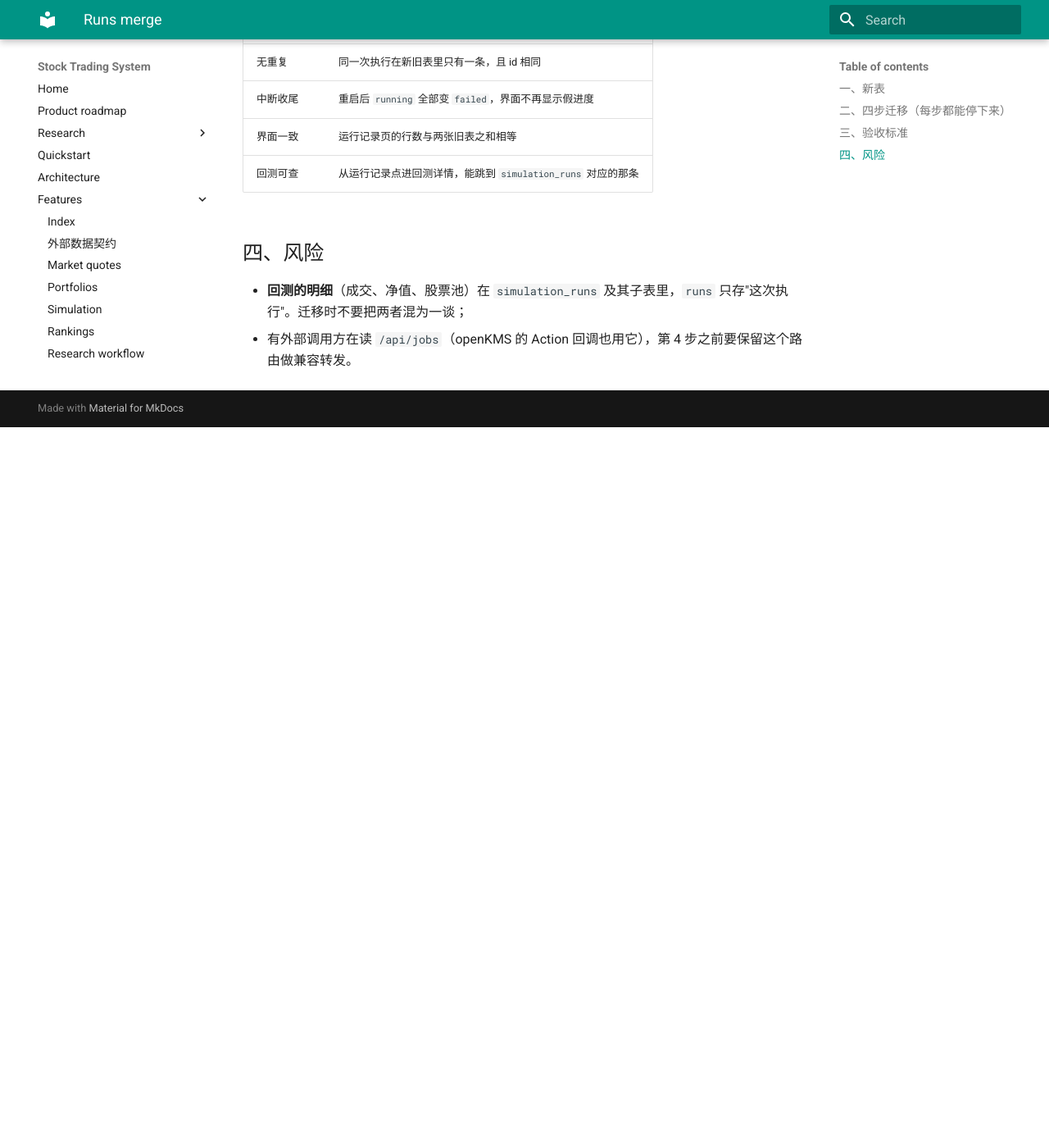
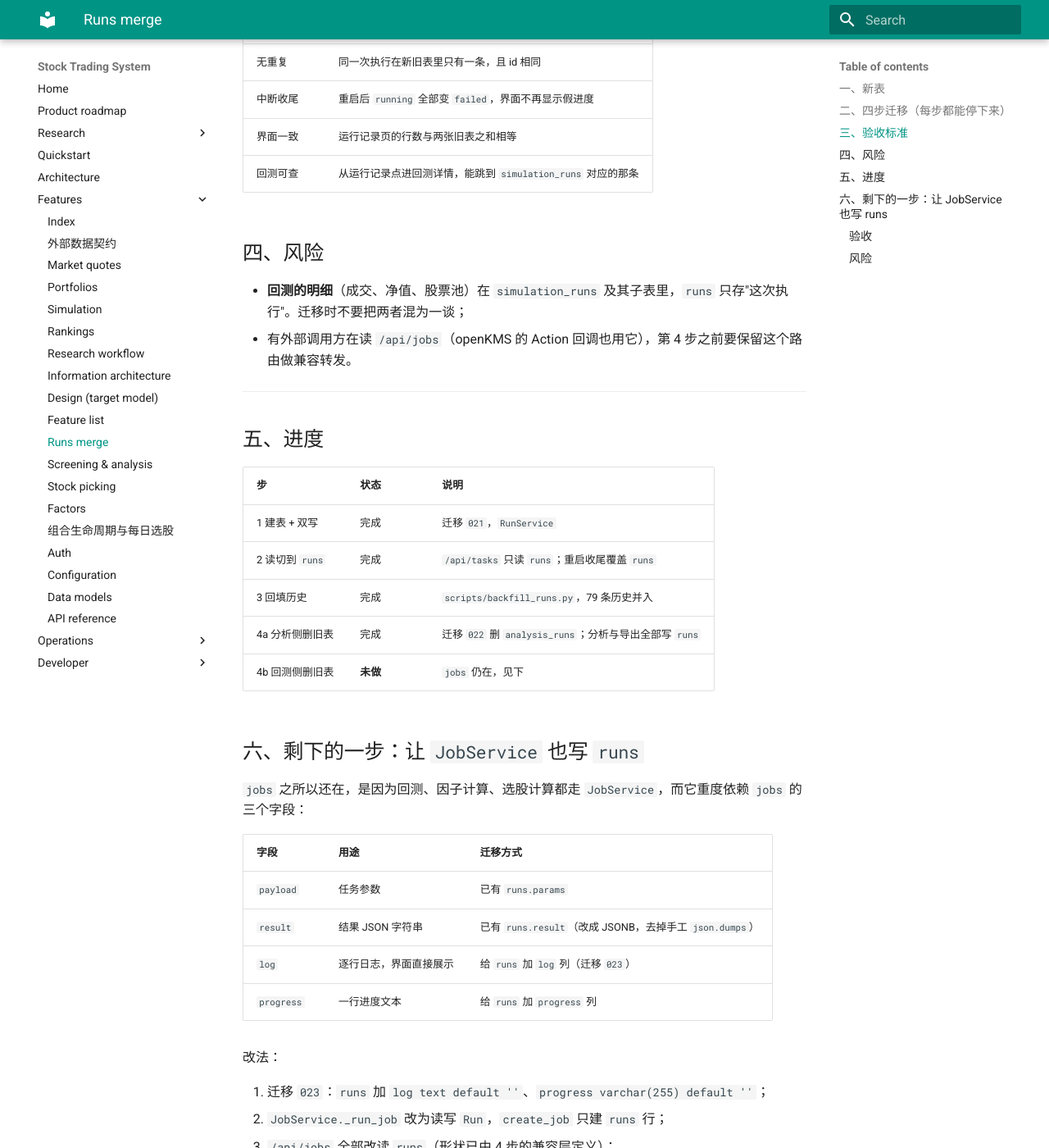
Before and after one commit to yingrui/turtle, an MkDocs documentation site: the page built from docs/features/runs-merge.md, in a window 1280 px wide and 1400 px high, scrolled down 1488 px. Shown: the whole window at 82% size. Built offline with MkDocs 1.6.1 and Material for MkDocs 9.7.7, drawn with Linux system fonts in a browser that asks for light colours; before the commit the page ends 2009 px from its top, so only the background shows below that; some of the changed text lies outside the part shown.

Commit message:
运行记录合并：记录进度与回测侧剩余步骤

```diff
--- a/docs/features/runs-merge.md
+++ b/docs/features/runs-merge.md
@@ -66,3 +66,48 @@
 
 - **回测的明细**（成交、净值、股票池）在 `simulation_runs` 及其子表里，`runs` 只存"这次执行"。迁移时不要把两者混为一谈；
 - 有外部调用方在读 `/api/jobs`（openKMS 的 Action 回调也用它），第 4 步之前要保留这个路由做兼容转发。
+
+---
+
+## 五、进度
+
+| 步 | 状态 | 说明 |
+|---|---|---|
+| 1 建表 + 双写 | 完成 | 迁移 `021`，`RunService` |
+| 2 读切到 `runs` | 完成 | `/api/tasks` 只读 `runs`；重启收尾覆盖 `runs` |
+| 3 回填历史 | 完成 | `scripts/backfill_runs.py`，79 条历史并入 |
+| 4a 分析侧删旧表 | 完成 | 迁移 `022` 删 `analysis_runs`；分析与导出全部写 `runs` |
+| 4b 回测侧删旧表 | **未做** | `jobs` 仍在，见下 |
+
+## 六、剩下的一步：让 `JobService` 也写 `runs`
+
+`jobs` 之所以还在，是因为回测、因子计算、选股计算都走 `JobService`，而它重度依赖 `jobs` 的三个字段：
+
+| 字段 | 用途 | 迁移方式 |
+|---|---|---|
+| `payload` | 任务参数 | 已有 `runs.params` |
+| `result` | 结果 JSON 字符串 | 已有 `runs.result`（改成 JSONB，去掉手工 `json.dumps`） |
+| `log` | 逐行日志，界面直接展示 | 给 `runs` 加 `log` 列（迁移 `023`） |
+| `progress` | 一行进度文本 | 给 `runs` 加 `progress` 列 |
+
+改法：
+
+1. 迁移 `023`：`runs` 加 `log text default ''`、`progress varchar(255) default ''`；
+2. `JobService._run_job` 改为读写 `Run`，`create_job` 只建 `runs` 行；
+3. `/api/jobs` 全部改读 `runs`（形状已由 4 步的兼容层定义）；
+4. 双写关闭 → 迁移 `024` 删 `jobs`；
+5. 前端把 `job.log` / `job.progress` 的字段名对齐 `runs`。
+
+### 验收
+
+| 检查 | 通过条件 |
+|---|---|
+| 回测跑通 | 新建回测 → `runs` 里出现 `simulation/completed`，`log` 有内容 |
+| 日志可见 | 回测详情页能显示日志（与现在一致） |
+| 表只剩一张 | `select tablename ... in ('runs','jobs')` 只返回 `runs` |
+| 历史可查 | 运行记录页行数与迁移前一致 |
+
+### 风险
+
+`JobService` 是回测、因子计算、选股三条路的主干，`log`/`progress` 在界面上直接用。这一步要一次改完并验证三条路，
+不能只改一半 —— 与 `analysis_runs` 那次不同，这里没有可以"先删一半"的分界。
```
